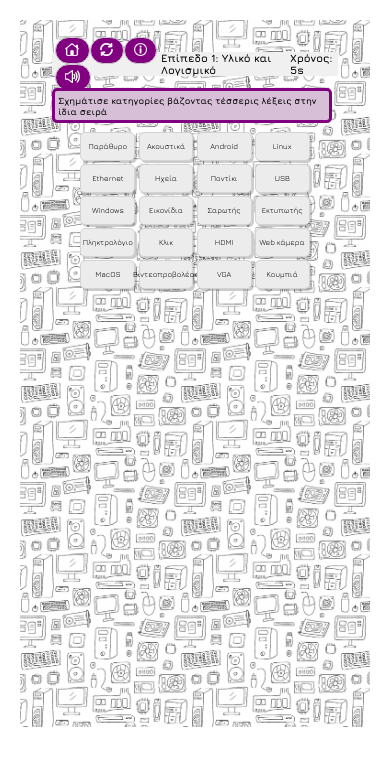
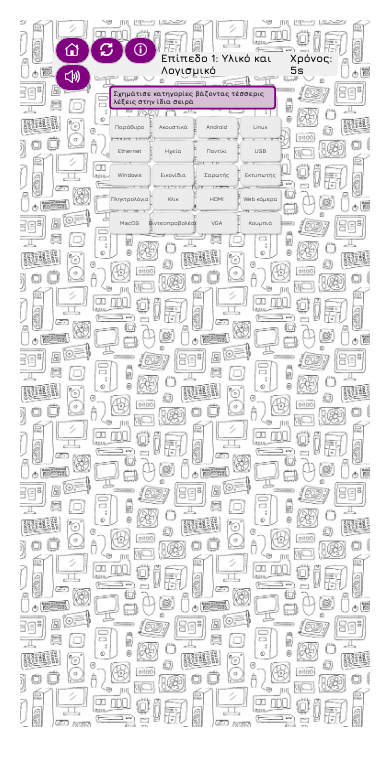
Before and after one commit to VeeQui/tech-word-connect-game, a React (Vite) app: page /#/game in a window 390 px wide. Shown: the top 766 px of the page. Built offline with nearby package versions, Linux system fonts and the light colour scheme; a web font is replaced by a local one.

Commit message:
Manipulating zooming occurencies

```diff
--- a/src/Pages/WordConnect.jsx
+++ b/src/Pages/WordConnect.jsx
@@ -181,8 +181,14 @@
     originalTile.style.opacity = '0.3';
 
     const onPointerMove = (moveEvent) => {
-      ghost.style.left = `${moveEvent.clientX - rect.width / 2}px`;
-      ghost.style.top = `${moveEvent.clientY - rect.height / 2}px`;
+// 1. Detect if the board is currently scaled
+  const board = document.querySelector('[style*="transform"]'); // Or use a ref
+  const scale = window.innerWidth < 650 ? window.innerWidth / 650 : 1;
+
+  // 2. Adjust the positioning math
+  // We divide by the scale to "normalize" the mouse movement
+  ghost.style.left = `${moveEvent.clientX - (rect.width * scale) / 2}px`;
+  ghost.style.top = `${moveEvent.clientY - (rect.height * scale) / 2}px`;
       const elementAtPoint = document.elementFromPoint(moveEvent.clientX, moveEvent.clientY);
       const targetTile = elementAtPoint?.closest('[data-row]');
       if (targetTile) {
@@ -480,8 +486,7 @@
   width: "100%",
   maxWidth: "632px",
   margin: "0 auto",
-  /* The "Safe Zoom" */
-  zoom: window.innerWidth < 650 ? "0.8" : "1",  //width (650) should be adjusted to game container
-  WebkitZoom: window.innerWidth < 650 ? "0.8" : "1", // Specific for Safari - width (650) should be adjusted to game container
+transform: window.innerWidth < 650 ? `scale(${window.innerWidth / 650})` : "scale(1)",
+  transformOrigin: "top center",
 }
 };
```
